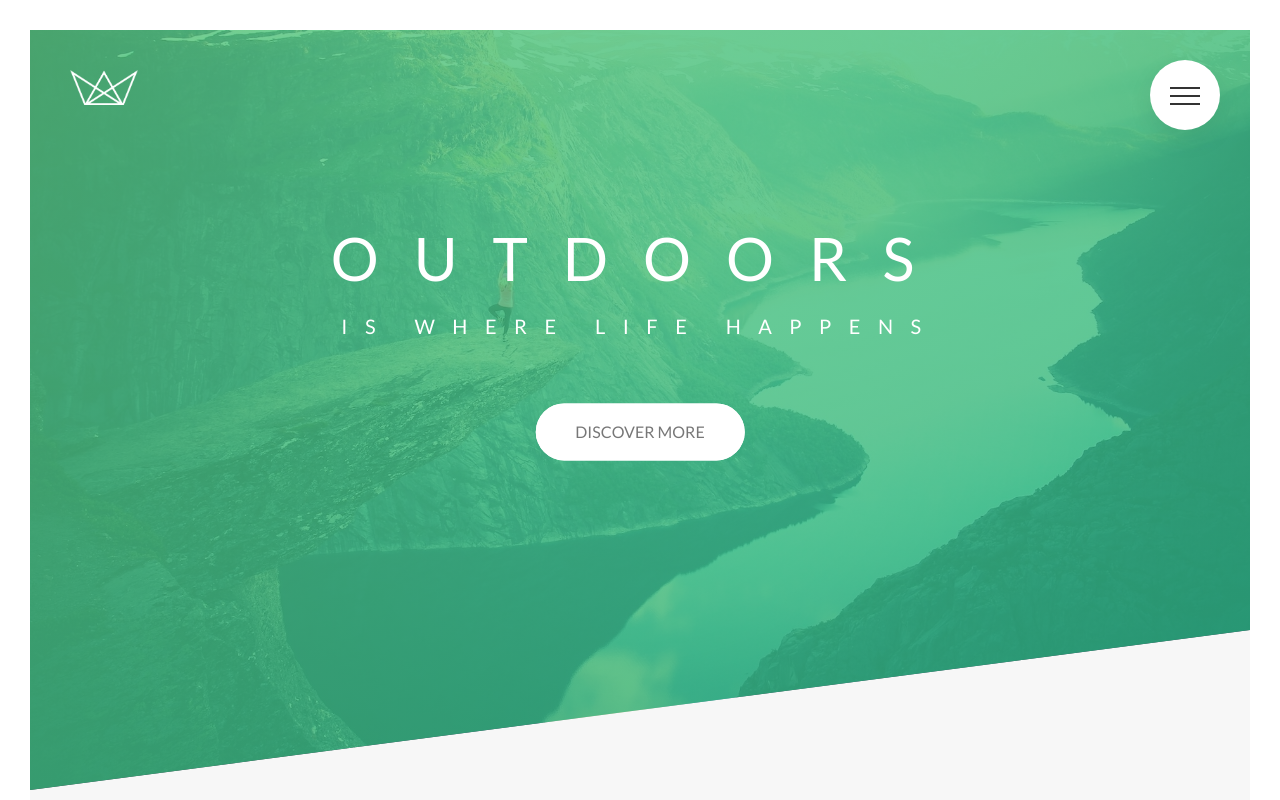
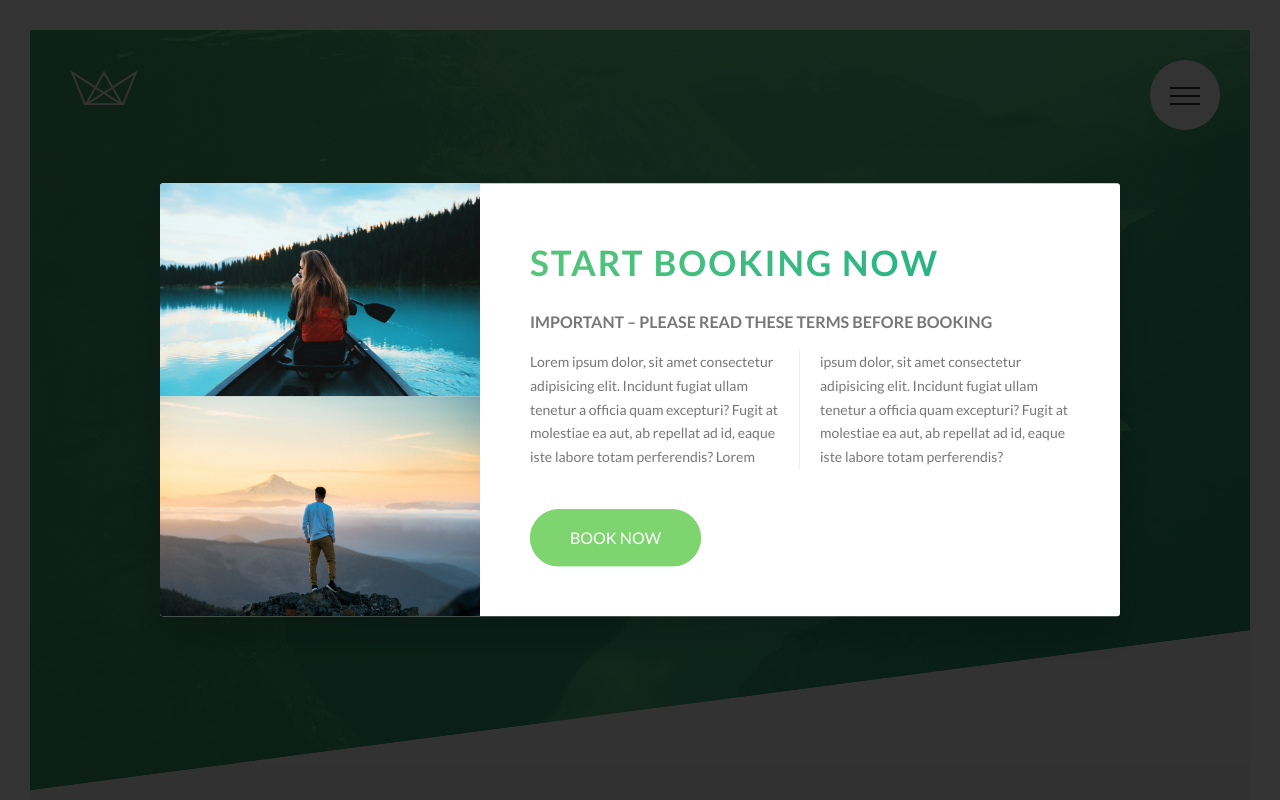
Before and after one commit to manuarora700/advanced-css-project, a website: page index.html in a window 1280 px wide. Shown: the top 800 px of the page. Drawn offline with Linux system fonts and the light colour scheme.

Commit message:
Popup creation

```diff
--- a/index.html
+++ b/index.html
@@ -15,6 +15,7 @@
 </head>
 
 <body>
+
     <div class="navigation">
         <input type="checkbox" class="navigation__checkbox" id="navi-toggle">
         <label for="navi-toggle" class="navigation__button">
@@ -371,11 +372,31 @@
             </div>
             <div class="col-1-of-2">
                 <p class="footer__copyright">
-                    Build by <a href="#" class="footer__link">Manu Arora</a> for practice purposes. Visit GitHub at <a href="#" class="footer__link">Here</a>
+                    Build by <a href="#" class="footer__link">Manu Arora</a> for practice purposes. Visit GitHub <a href="#" class="footer__link">Here</a>
                 </p>
             </div>
         </div>
     </footer>
+
+    <div class="popup">
+        <div class="popup__content">
+            <div class="popup__left">
+                <img src="img/nat-8.jpg" alt="Tour photo" class="popup__img">
+                <img src="img/nat-9.jpg" alt="Tour photo" class="popup__img">
+
+            </div>
+            <div class="popup__right">
+                <h2 class="heading-secondary u-margin-bottom-small">Start booking now</h2>
+                <h3 class="heading-tertiary u-margin-bottom-small">Important &ndash; Please read these terms before booking</h3>
+                <p class="popup__text">
+                    Lorem ipsum dolor, sit amet consectetur adipisicing elit. Incidunt fugiat ullam tenetur a officia quam excepturi? Fugit at molestiae ea aut, ab repellat ad id, eaque iste labore totam perferendis? Lorem ipsum dolor, sit amet consectetur adipisicing elit.
+                    Incidunt fugiat ullam tenetur a officia quam excepturi? Fugit at molestiae ea aut, ab repellat ad id, eaque iste labore totam perferendis?
+
+                </p>
+                <a href="#" class="btn btn--green">Book now</a>
+            </div>
+        </div>
+    </div>
     <!-- Testing float grid system
     <section class="grid-test">
         <div class="row">
--- a/sass/abstracts/_mixins.scss
+++ b/sass/abstracts/_mixins.scss
@@ -5,3 +5,10 @@
         clear: both;
     }
 }
+
+@mixin absCenter {
+    position: absolute;
+    top: 50%;
+    left: 50%;
+    transform: translate(-50%, -50%);
+}
--- /dev/null
+++ b/sass/components/_popup.scss
@@ -0,0 +1,39 @@
+.popup {
+    height: 100vh;
+    width: 100%;
+    position: fixed;
+    top: 0;
+    left: 0;
+    background-color: rgba($color-black, .8);
+    z-index: 9999;
+    &__content {
+        @include absCenter;
+        width: 75%;
+        background-color: $color-white;
+        box-shadow: 0 2rem 4rem rgba($color-black, .2);
+        border-radius: 3px;
+        display: table;
+        overflow: hidden;
+    }
+    &__left {
+        width: 33.333333%;
+        display: table-cell;
+    }
+    &__right {
+        width: 66.6666667%;
+        display: table-cell;
+        vertical-align: middle;
+        padding: 3rem 5rem;
+    }
+    &__img {
+        display: block;
+        width: 100%;
+    }
+    &__text {
+        font-size: 1.4rem;
+        margin-bottom: 4rem;
+        column-count: 2;
+        column-gap: 4rem;
+        column-rule: 1px solid $color-grey-light-2;
+    }
+}
--- a/sass/main.scss
+++ b/sass/main.scss
@@ -11,6 +11,7 @@
 @import "components/composition";
 @import "components/feature-box";
 @import "components/form";
+@import "components/popup";
 @import "components/story";
 @import "layout/footer";
 @import "layout/grid";
```
Also changed, not shown: css/style.css.
